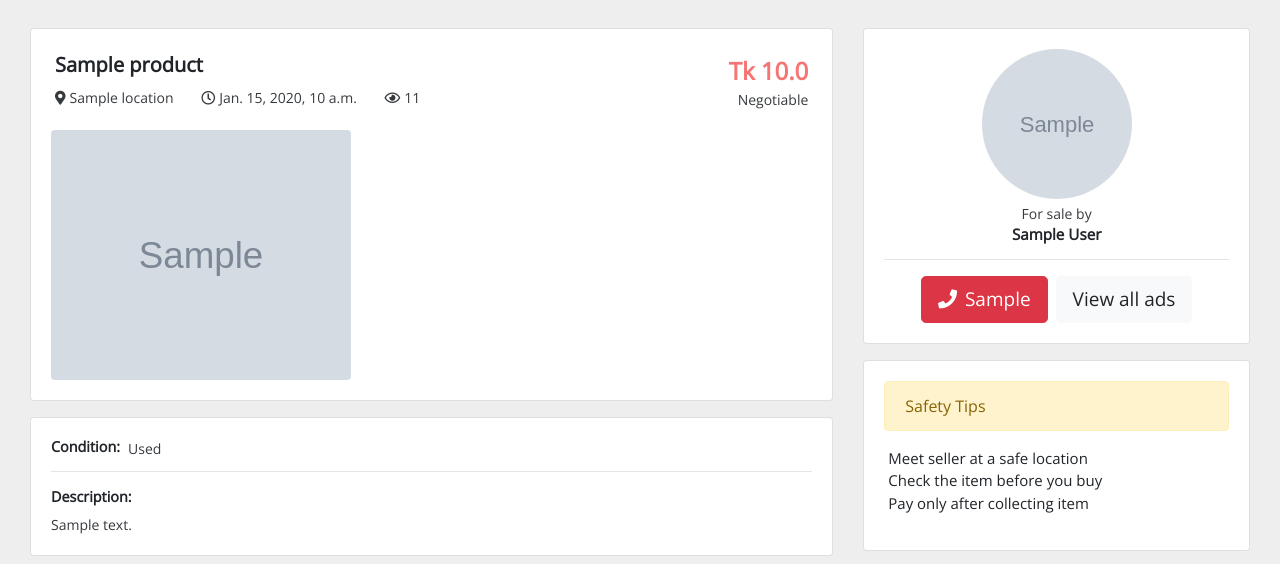
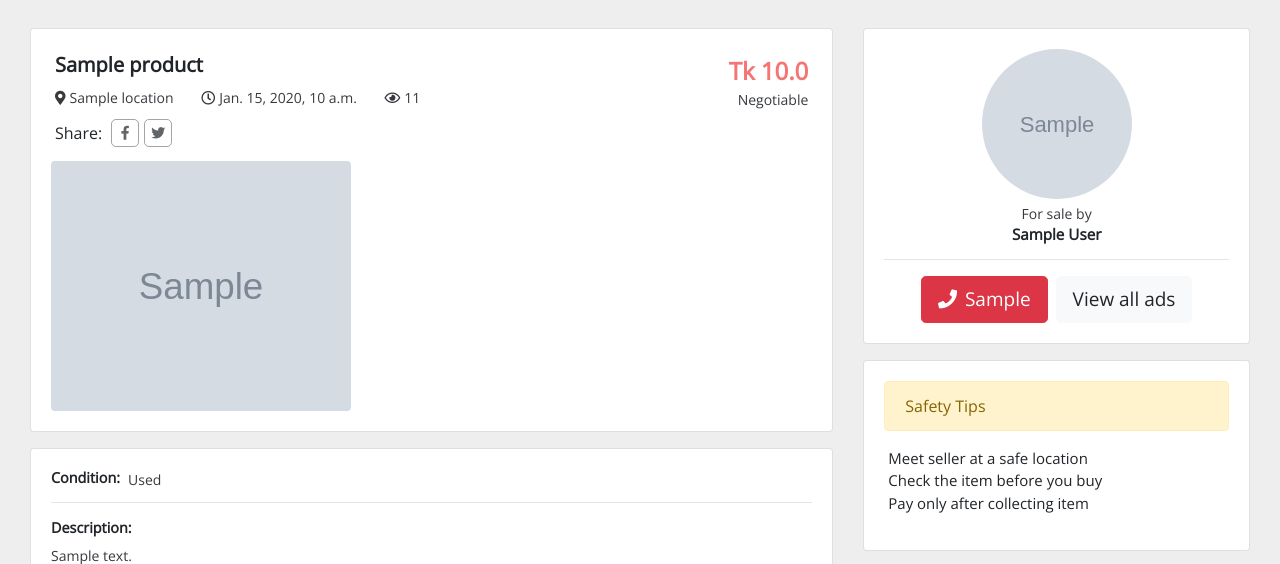
Before and after one commit to shahmedme/ekroybikroy, a Django app: a page that uses main/templates/main/details.html in a window 1280 px wide. Shown: the part 60-624 px from the top of the page. Run offline with Django 3.2, Linux system fonts and the light colour scheme; tables that the repository leaves empty hold one stand-in row (values such as "Sample post"); grey boxes marked "Sample" are stand-in pictures; some libraries are stand-ins or nearby versions.

Commit message:
feat: sharer option is added

```diff
--- a/main/templates/main/details.html
+++ b/main/templates/main/details.html
@@ -21,15 +21,22 @@
             <div class="col-lg-8" id="details-body">
                 <div class="card my-3">
                     <div class="card-body">
-                        <div class="d-flex flex-row m-1">
+                        <div class="d-flex justify-content-between m-1">
                             <div>
                                 <h5 style="font-weight: 800;">{{ product.title }}</h5>
-                                <small><span class="mr-4"><i
+                                <small>
+                                    <span class="mr-4"><i
                                             class="fas fa-map-marker-alt mr-1"></i>{{ product.location.name }}</span>
                                     <span class="mr-4"><i class="far fa-clock mr-1"></i>{{ product.created_at }}</span>
-                                    <span><i class="far fa-eye mr-1"></i>{{ product.views }}</span></small>
+                                    <span><i class="far fa-eye mr-1"></i>{{ product.views }}</span>
+                                </small>
+                                <div class="d-flex align-items-center sharer">
+                                    <div class="mr-1">Share:</div>
+                                    <a href="https://www.facebook.com/sharer.php?u={{ request.build_absolute_uri }}" target="_blank" class="d-inline-block media"><i class="fab fa-facebook-f"></i></a>
+                                    <a href="https://www.twitter.com/intent/tweet?url={{ request.build_absolute_uri }}&text=Checkout {{ product.title }} via {{ site_info.name }}" target="_blank" class="d-inline-block media"><i class="fab fa-twitter"></i></a>
+                                </div>
                             </div>
-                            <div class="ml-auto">
+                            <div class="pricing">
                                 <small class="text-red"
                                     style="font-weight: 700; font-size: 1.5em; color: hsl(0, 88%, 68%);">Tk
                                     {{ product.price }}</small>
--- a/static/css/pages/_product-detail.scss
+++ b/static/css/pages/_product-detail.scss
@@ -1,4 +1,26 @@
 .product-detail {
+	.sharer {
+		margin: 10px 0px;
+
+		.media {
+			border: 1px solid rgba(0, 0, 0, 0.5);
+			display: flex !important;
+			width: 28px;
+			height: 28px;
+			font-size: 14px;
+			margin-left: 5px;
+			align-items: center;
+			justify-content: center;
+			border-radius: 5px;
+			opacity: 0.7;
+			transition: 0.1s ease-in;
+
+			&:hover {
+				background: #eeeeee;
+			}
+		}
+	}
+
 	.detail-content {
 		.sub-heading {
 			font-size: 0.9em;
--- a/static/css/styles.css
+++ b/static/css/styles.css
@@ -187,6 +187,35 @@ section.categories .item a {
   font-weight: bold;
 }
 
+.product-detail .sharer {
+  margin: 10px 0px;
+}
+
+.product-detail .sharer .media {
+  border: 1px solid rgba(0, 0, 0, 0.5);
+  display: -webkit-box !important;
+  display: -ms-flexbox !important;
+  display: flex !important;
+  width: 28px;
+  height: 28px;
+  font-size: 14px;
+  margin-left: 5px;
+  -webkit-box-align: center;
+      -ms-flex-align: center;
+          align-items: center;
+  -webkit-box-pack: center;
+      -ms-flex-pack: center;
+          justify-content: center;
+  border-radius: 5px;
+  opacity: 0.7;
+  -webkit-transition: 0.1s ease-in;
+  transition: 0.1s ease-in;
+}
+
+.product-detail .sharer .media:hover {
+  background: #eeeeee;
+}
+
 .product-detail .detail-content .sub-heading {
   font-size: 0.9em;
   font-weight: 800;
```
Also changed, not shown: 1 other file.
